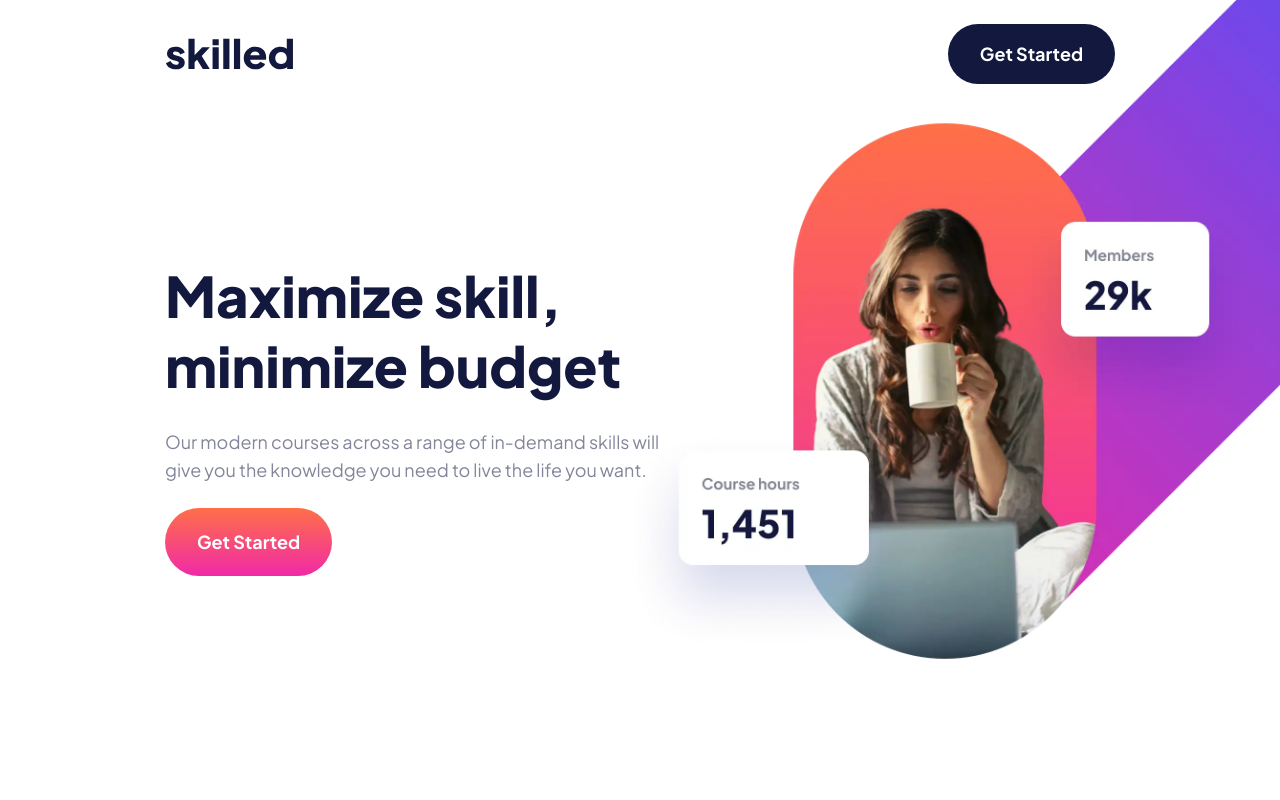
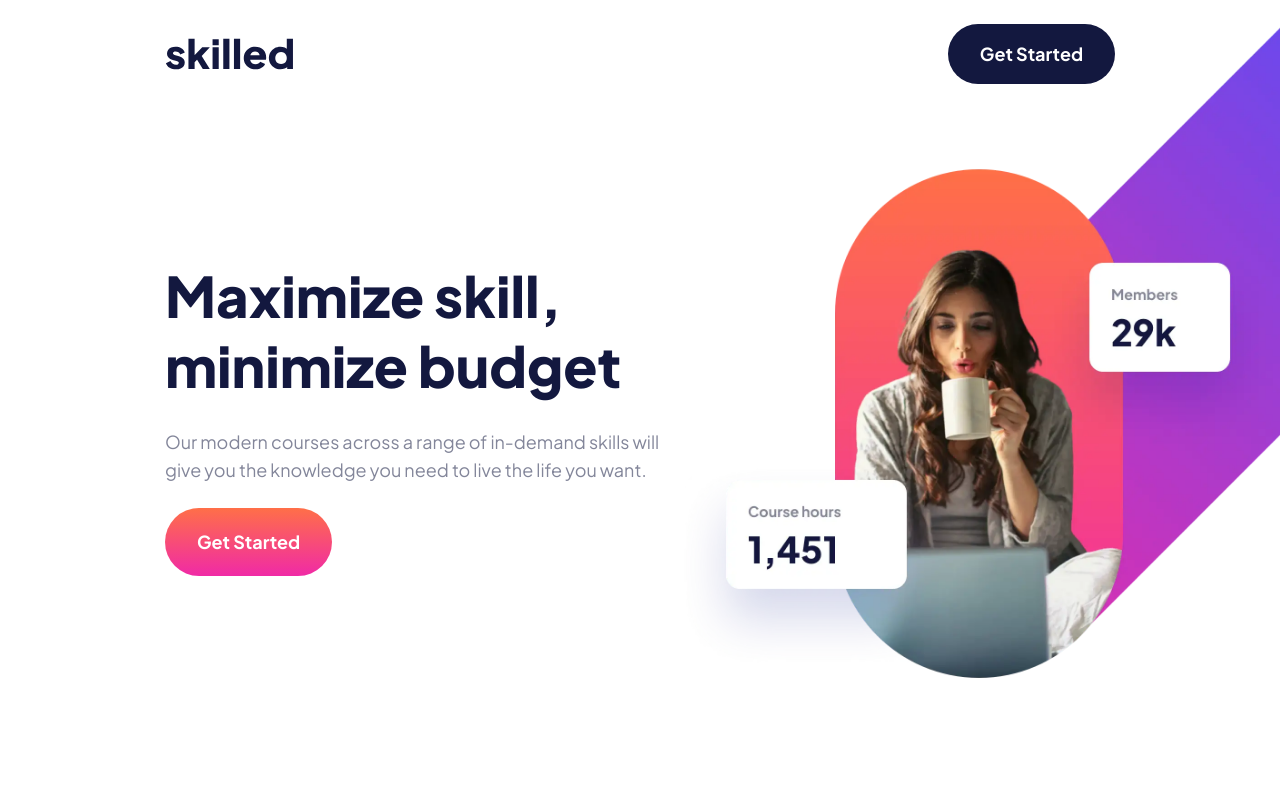
Before and after one commit to gumrahsindar/skilled-e-learning-landing-page, a Next.js app: page / in a window 1280 px wide. Shown: the top 800 px of the page. Built offline with nearby package versions, Linux system fonts and the light colour scheme.

Commit message:
update header

```diff
--- a/components/Header.tsx
+++ b/components/Header.tsx
@@ -57,10 +57,10 @@ const Header = () => {
           />
           <Image
             src='/image-hero-desktop@2x.webp'
-            width={1000}
+            width={950}
             height={1000}
             alt='hero desktop image'
-            className='absolute -right-[32rem] -bottom-36 hidden tablet:hidden laptop:block max-w-fit'
+            className='absolute -right-[32rem] -bottom-40 hidden tablet:hidden laptop:block max-w-fit'
           />
         </div>
       </div>
```
